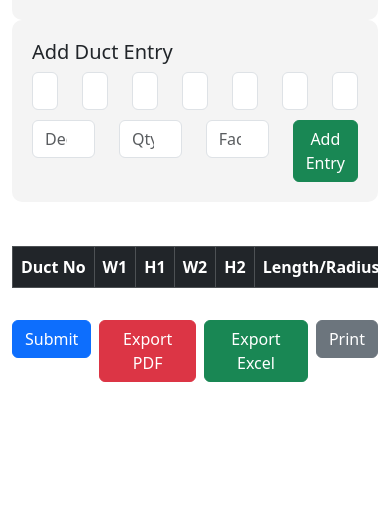
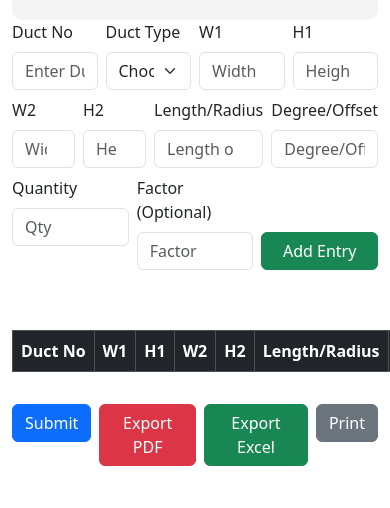
Before and after one commit to kumartech-maker/Ducting_project, a Flask app: template app/templates/measurement_sheet.html in a window 390 px wide. Shown: the part 336-844 px from the top of the page. Run offline with Flask 3, Linux system fonts and the light colour scheme; the template is opened without the code that fills it, so the values that code supplies are empty.

Commit message:
Update measurement_sheet.html

```diff
--- a/app/templates/measurement_sheet.html
+++ b/app/templates/measurement_sheet.html
@@ -53,57 +53,68 @@
         </div>
       </div>
 
-      <!-- Right Side: Form + Table -->
-      <div class="col-md-8">
-        <div class="form-section">
-          <h5>Add Duct Entry</h5>
-          <form id="ductForm" class="right-form" method="POST" action="/add-entry">
-            <div class="row">
+      <form id="duct-entry-form">
+  <div class="row g-2 mb-2">
     <div class="col">
-                <input type="text" name="duct_no" class="form-control" placeholder="Duct No" required />
+      <label for="duct_no" class="form-label">Duct No</label>
+      <input type="text" class="form-control" id="duct_no" placeholder="Enter Duct No">
     </div>
     <div class="col">
-                <select name="duct_type" class="form-control" required>
-                  <option value="">Select Type</option>
-                  <option value="ST">ST</option>
-                  <option value="ELB">ELB</option>
-                  <option value="RED">RED</option>
-                  <option value="DUM">DUM</option>
-                  <option value="OFFSET">OFFSET</option>
-                  <option value="SHOE">SHOE</option>
-                  <option value="VANES">VANES</option>
+      <label for="duct_type" class="form-label">Duct Type</label>
+      <select class="form-select" id="duct_type">
+        <option selected disabled>Choose Type</option>
+        <option value="st">Straight</option>
+        <option value="elb">Elbow</option>
+        <option value="red">Reducer</option>
+        <option value="dm">Dampers</option>
+        <option value="offset">Offset</option>
+        <option value="shoe">Shoe</option>
+        <option value="vanes">Vanes</option>
       </select>
     </div>
     <div class="col">
-                <input type="number" name="width1" class="form-control" placeholder="W1 (mm)" required />
+      <label for="w1" class="form-label">W1</label>
+      <input type="number" class="form-control" id="w1" placeholder="Width 1">
     </div>
     <div class="col">
-                <input type="number" name="height1" class="form-control" placeholder="H1 (mm)" required />
+      <label for="h1" class="form-label">H1</label>
+      <input type="number" class="form-control" id="h1" placeholder="Height 1">
+    </div>
+  </div>
+
+  <div class="row g-2 mb-2">
+    <div class="col">
+      <label for="w2" class="form-label">W2</label>
+      <input type="number" class="form-control" id="w2" placeholder="Width 2">
     </div>
     <div class="col">
-                <input type="number" name="width2" class="form-control" placeholder="W2 (mm)" />
+      <label for="h2" class="form-label">H2</label>
+      <input type="number" class="form-control" id="h2" placeholder="Height 2">
     </div>
     <div class="col">
-                <input type="number" name="height2" class="form-control" placeholder="H2 (mm)" />
+      <label for="length" class="form-label">Length/Radius</label>
+      <input type="number" class="form-control" id="length" placeholder="Length or Radius">
     </div>
     <div class="col">
-                <input type="number" name="length" class="form-control" placeholder="Length/Radius (mm)" />
+      <label for="degree" class="form-label">Degree/Offset</label>
+      <input type="text" class="form-control" id="degree" placeholder="Degree/Offset">
+    </div>
+  </div>
+
+  <div class="row g-2 mb-3">
+    <div class="col">
+      <label for="quantity" class="form-label">Quantity</label>
+      <input type="number" class="form-control" id="quantity" placeholder="Qty">
     </div>
     <div class="col">
-                <input type="number" name="degree" class="form-control" placeholder="Degree/Offset" />
+      <label for="factor" class="form-label">Factor (Optional)</label>
+      <input type="number" step="0.01" class="form-control" id="factor" placeholder="Factor">
     </div>
-              <div class="col">
-                <input type="number" name="quantity" class="form-control" placeholder="Qty" required />
-              </div>
-              <div class="col">
-                <input type="number" step="0.01" name="factor" class="form-control" placeholder="Factor (optional)" />
-              </div>
-              <div class="col">
-                <button type="submit" class="btn btn-success">Add Entry</button>
+    <div class="col d-flex align-items-end">
+      <button type="button" class="btn btn-success w-100" onclick="addDuctEntry()">Add Entry</button>
     </div>
   </div>
       </form>
-        </div>
 
         <!-- Live Table -->
         <div class="table-section">
```
Lines whose indentation alone changed are shown as unchanged.
